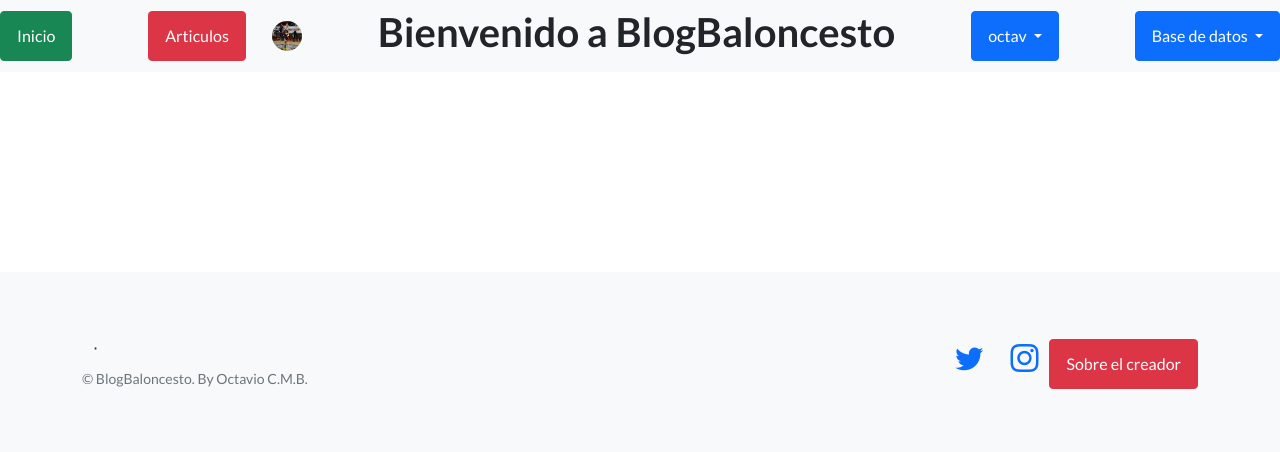
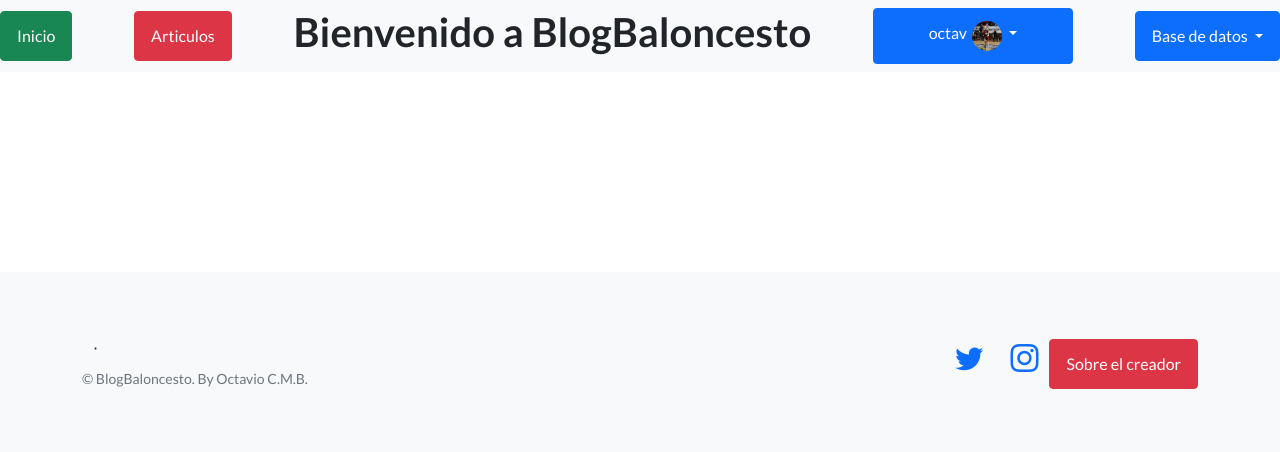
Before and after one commit to OctavioCaceres55/TrabajoFINAL-CaceresManevyBila, a Django app: page /saludo-html-base/ in a window 1280 px wide. Shown: the top 452 px of the page. Run offline with Django 4.2, Linux system fonts and the light colour scheme; a user stored in the database is signed in; data comes from the database, SQL or seed files in the repository; both versions use the stored data as it was after the commit; some libraries are stand-ins or nearby versions.

Commit message:
Finalizado

```diff
--- a/Basquet1/templates/Basquet1/base.html
+++ b/Basquet1/templates/Basquet1/base.html
@@ -27,15 +27,19 @@
         <a class="btn btn-success" href="{% url 'inicio'%}">Inicio</a>
         <a class="btn btn-danger" href="{% url 'listar_articulo' %}">Articulos</a>
         {% if user.avatar %}
-        <img src="{{ user.avatar.imagen.url }}" alt="User Avatar" class="mr-2 rounded-circle" style="width: 30px; height: 30px; margin-left: -50px;">
         {% endif %}
 
 <h1> Bienvenido a BlogBaloncesto </h1>
                 {% if user.is_authenticated %}
                 <div class="dropdown">
-                    <button class="btn btn-primary dropdown-toggle" type="button" id="dropdownMenuButton1" data-bs-toggle="dropdown" aria-expanded="false">
+                    <button class="btn btn-primary dropdown-toggle" type="button" id="dropdownMenuButton1" data-bs-toggle="dropdown" aria-expanded="false" style="width: 200px;">
                         <div style="display: inline-flex;">
+                        <span>{{ user.username }}</span>
+                        {% if user.avatar %}
+                            <img src="{{ user.avatar.imagen.url }}" alt="User Avatar" class="mr-2 rounded-circle" style="width: 30px; height: 30px; margin-left: 5px;">
+                            {% else %}
                             <span>{{ user.username }}</span>
+                            {% endif %}
                         </div>
                     </button>
                     <ul class="dropdown-menu" aria-labelledby="dropdownMenuButton1">
--- a/Basquet1/templates/Basquet1/listar_articulos.html
+++ b/Basquet1/templates/Basquet1/listar_articulos.html
@@ -43,7 +43,7 @@
               <td> {{articulo.fecha}}</td>
               <td> {{articulo.autor}}</td>
               <td>
-              <a href="{% url 'ver_articulo' articulo.id %}">Leer este artículo</a>
+              <a href="{% url 'ver_articulo' articulo.id %}">Leer mas</a>
               </td>
                       <td>
                        {% if user.username == articulo.autor or user.is_superuser or user.is_staff %}
```
Also changed, not shown: Basquet1/MJ.jpg (added), Basquet1/templates/Basquet1/index.html (line endings or trailing spaces), db.sqlite3.
